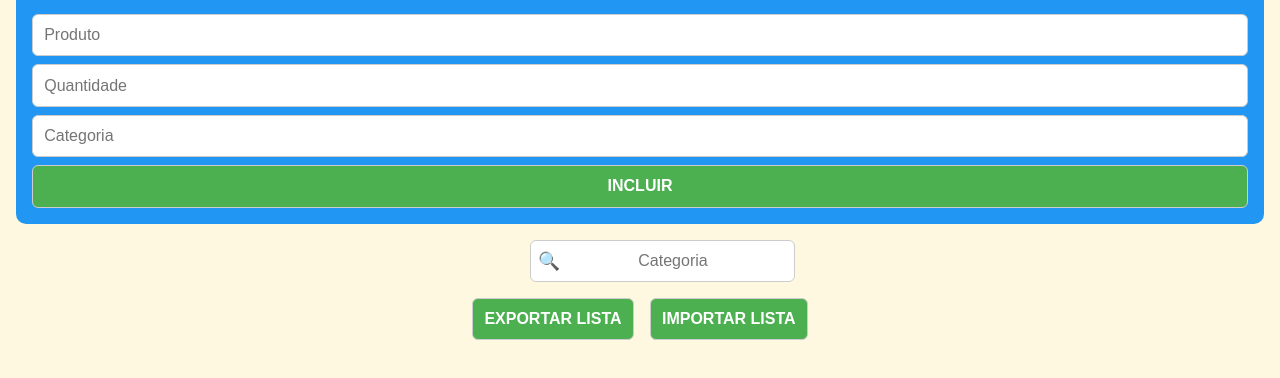
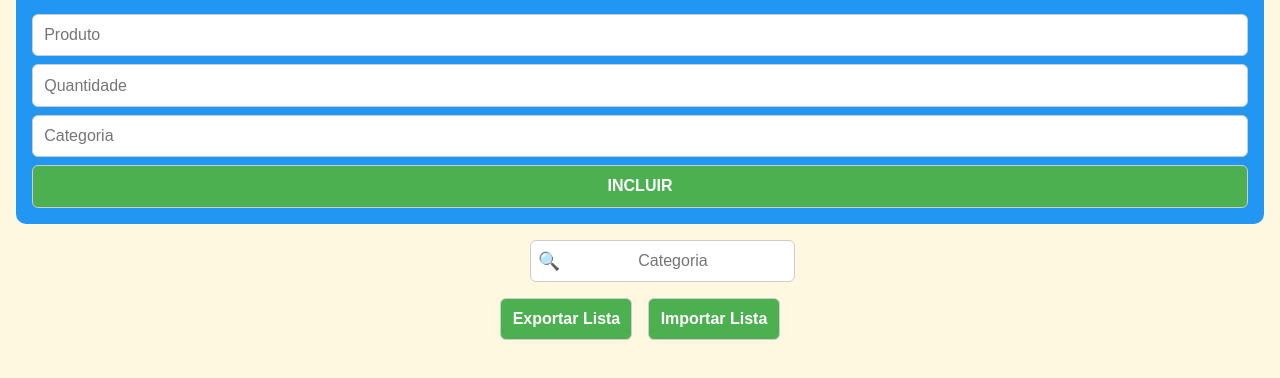
Before and after one commit to jxcunha/Compras-20072025, a plain HTML site: page index.html in a window 1280 px wide. Shown: the part 154-532 px from the top of the page. Drawn offline with Linux system fonts and the light colour scheme.

Commit message:
Update index.html

```diff
--- a/index.html
+++ b/index.html
@@ -125,8 +125,8 @@
   <ul id="lista"></ul>
 
   <div class="export-import">
-    <button id="btnExportar" onclick="exportarLista()">EXPORTAR LISTA</button>
-    <button onclick="document.getElementById('arquivoImportacao').click()">IMPORTAR LISTA</button>
+    <button id="btnExportar" onclick="exportarLista()">Exportar Lista</button>
+    <button onclick="document.getElementById('arquivoImportacao').click()">Importar Lista</button>
     <input type="file" id="arquivoImportacao" accept=".json" style="display:none" onchange="importarLista()">
   </div>
 
```
